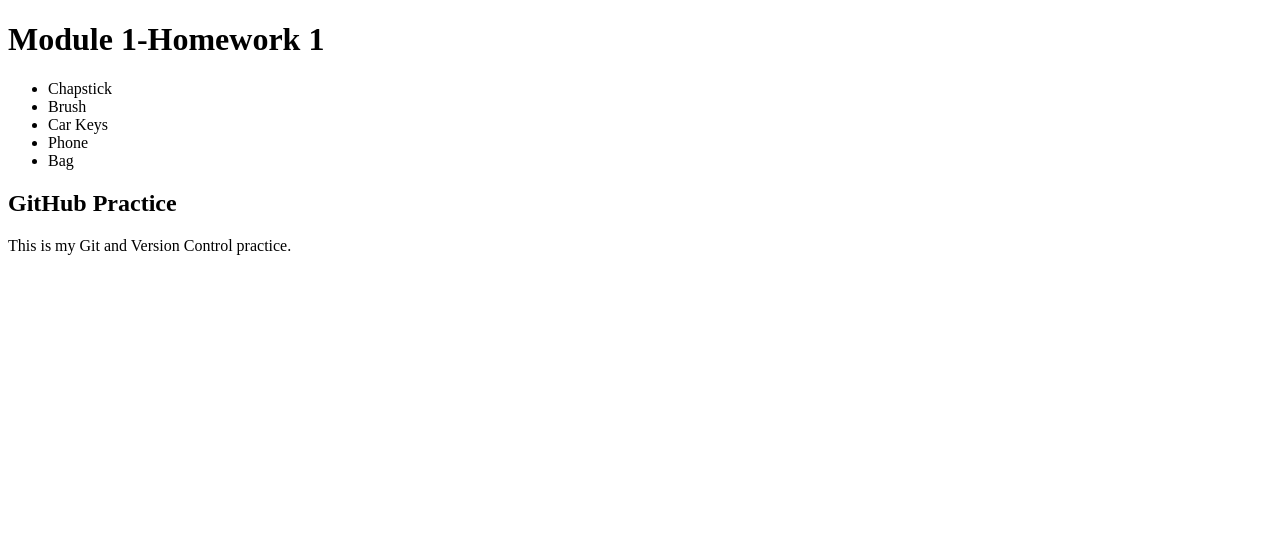
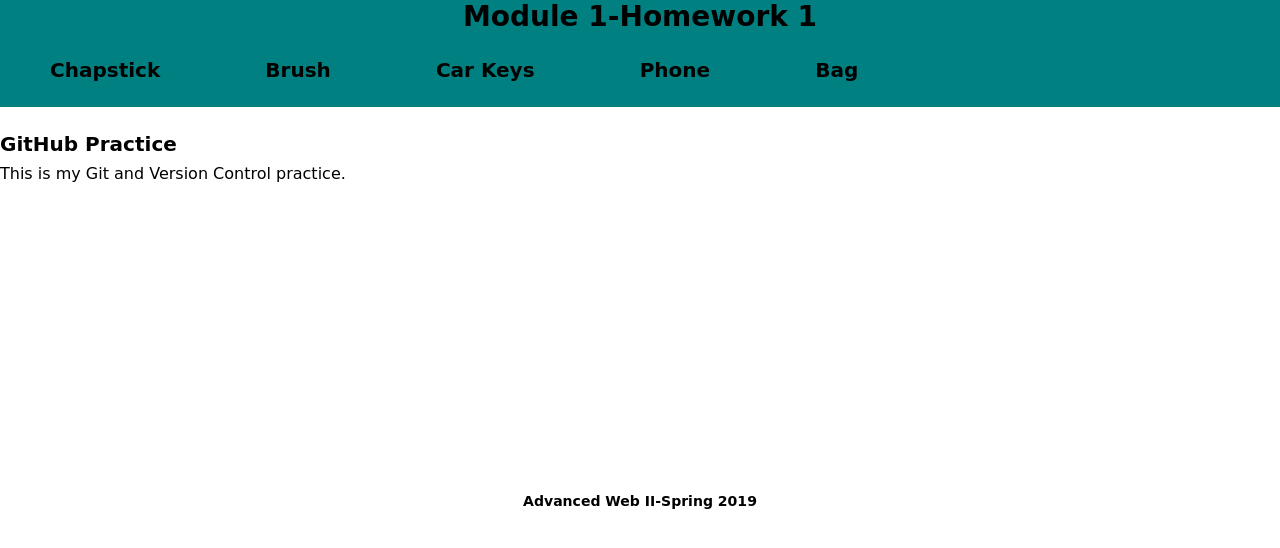
Before and after one commit to lesliemanly/m1-hw1-manly-leslie, a plain HTML site: page index.html in a window 1280 px wide. Drawn offline with Linux system fonts and the light colour scheme.

Commit message:
Added styling to index file

```diff
--- a/index.html
+++ b/index.html
@@ -7,7 +7,7 @@
 
 		<title></title>
 
-		<link type="text/css" rel="stylesheet" href="styles.css" />
+		<link type="text/css" rel="stylesheet" href="main.css" />
 
 
 		<!--[if lt IE 9]>
@@ -53,6 +53,8 @@
 
     <footer>
 
+      <h3>Advanced Web II-Spring 2019</h3>
+
     </footer>
 
 
--- a/main.css
+++ b/main.css
@@ -0,0 +1,51 @@
+* {
+	margin: 0;
+	padding: 0;
+	border: 0;
+}
+
+body {
+  font-family: 'Chelsea Market', cursive;
+}
+
+header {
+	background: #008080;
+	position: top;
+  padding-bottom: 25px;
+}
+
+header nav ul li {
+	display: inline;
+	font-size: 1.25em;
+	font-weight: bold;
+	padding-left: 50px;
+	padding-right: 50px;
+}
+
+h1 {
+  display: flex;
+  justify-content: center;
+  padding-bottom: 25px;
+  font-size: 1.75em;
+}
+
+main h2 {
+  display: flex;
+  font-size: 1.25em;
+  font-weight: bold;
+  padding-top: 25px;
+  padding-bottom: 8px;
+}
+
+main p {
+  display: flex;
+  font-size: 1em;
+  padding-bottom: 10px;
+}
+
+footer {
+  display: flex;
+  justify-content: center;
+  font-size: .75em;
+  padding-top: 300px;
+}
```
